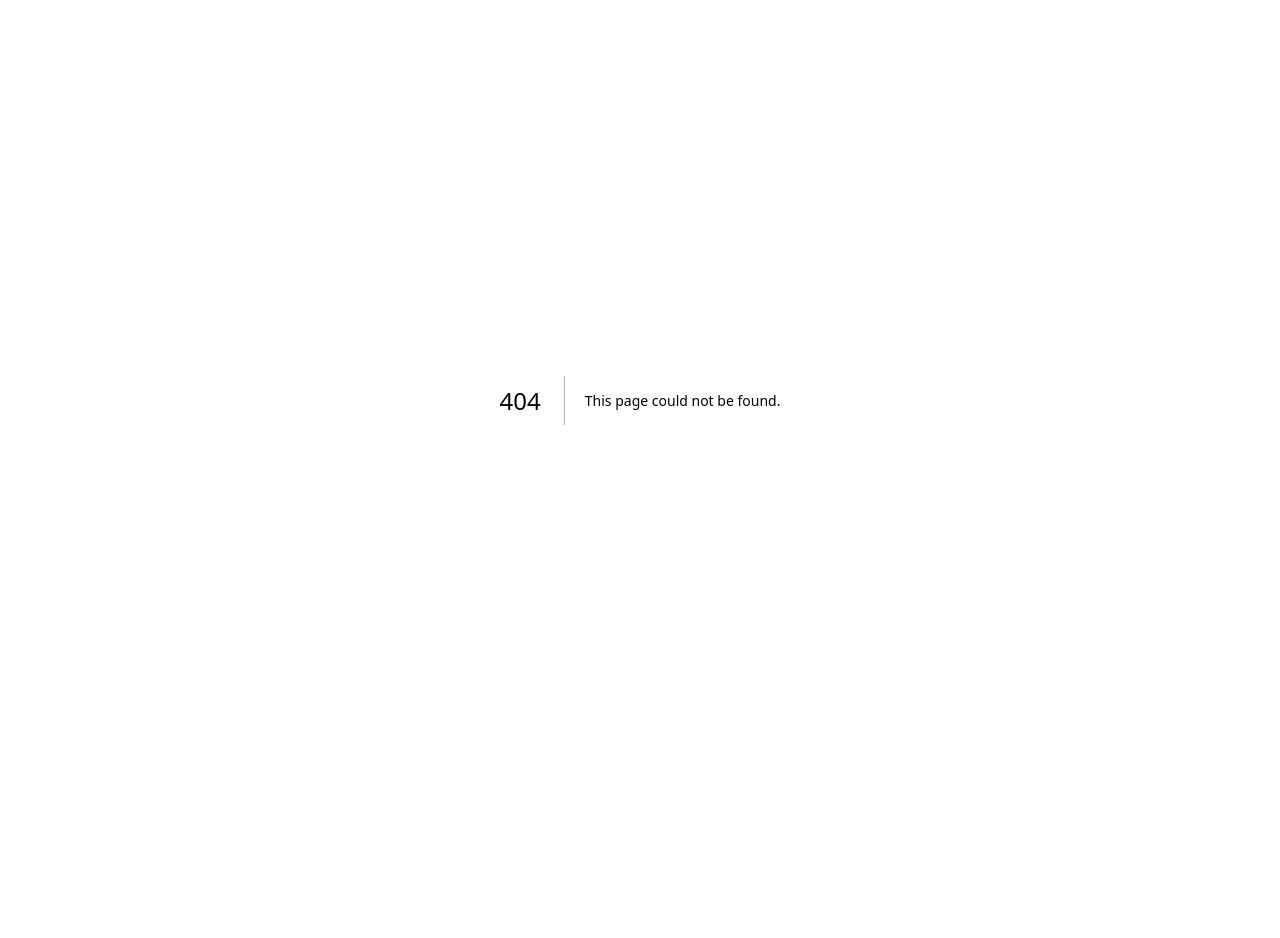
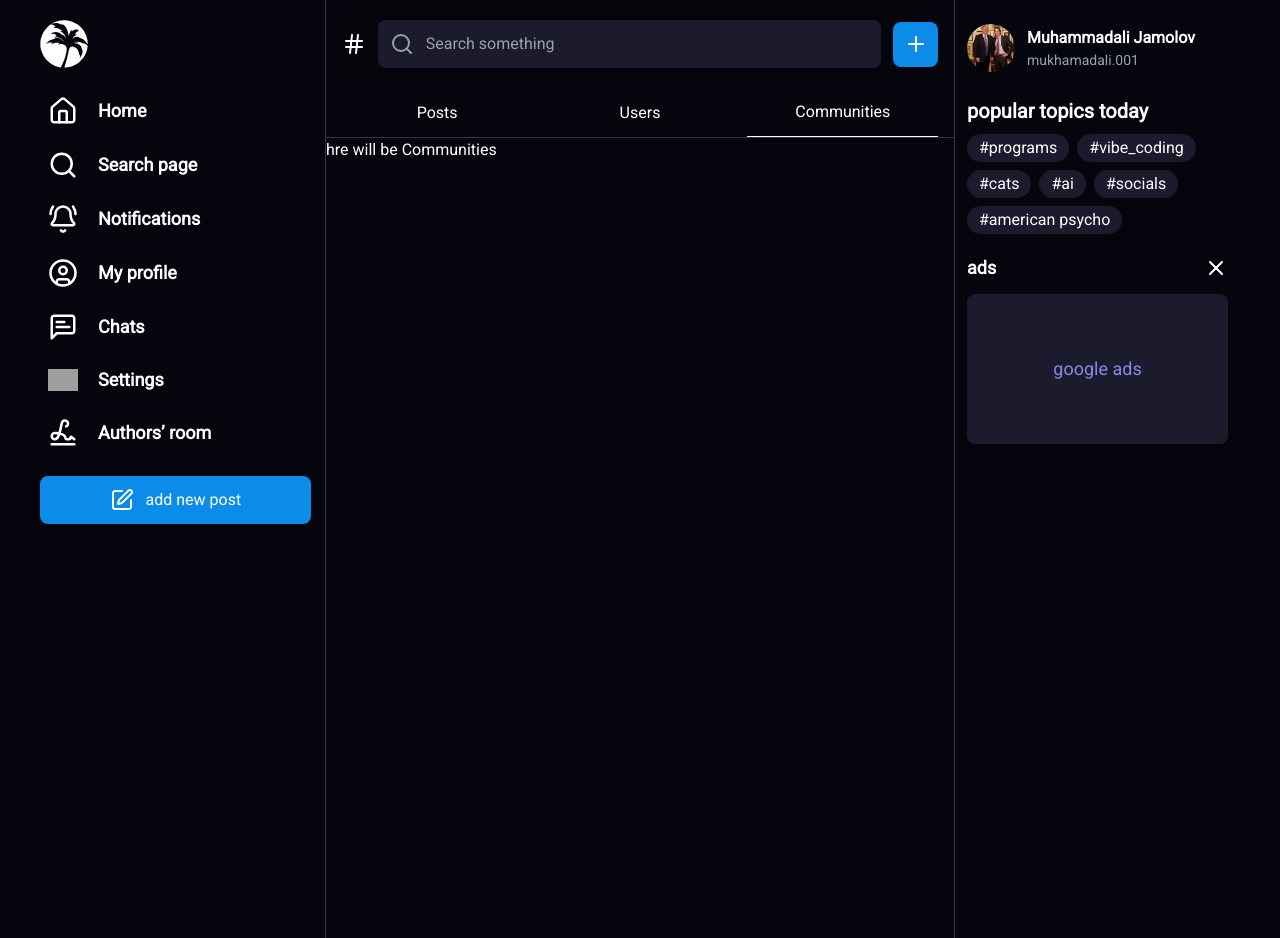
Before and after one commit to nuna82/nuna-core-client, a Next.js app: page /communities in a window 1280 px wide. Before the commit this address had no page. Before the commit the page ends 800 px from the top, so only its background shows below. Built offline with nearby package versions, Linux system fonts and the light colour scheme; grey boxes are pictures that could not be loaded.

Commit message:
post page

```diff
--- /dev/null
+++ b/app/(pages)/(home)/communities/page.tsx
@@ -0,0 +1,7 @@
+export default function Communities(){
+    return (
+        <div className="min-h-screen">
+            <p>hre will be Communities</p>
+        </div>
+    )
+}
--- /dev/null
+++ b/app/(pages)/(home)/users/page.tsx
@@ -0,0 +1,7 @@
+export default function Users() {
+    return(
+        <div className="min-h-screen">
+            here will be users
+        </div>
+    )
+}
--- /dev/null
+++ b/app/(pages)/create-post/page.tsx
@@ -0,0 +1,7 @@
+export default function CreatePost(){
+    return(
+        <div className="min-h-screen">
+            <p>hrere you will create posts</p>
+        </div>
+    )
+}
--- a/app/components/Header.tsx
+++ b/app/components/Header.tsx
@@ -1,23 +1,44 @@
+"use client"
 
-// assets or icons
+// icons
 import { Hash, Plus, Search } from "lucide-react";
 
-
+// next
+import Link from "next/link";
+import { usePathname } from "next/navigation";
 
 export default function Header() {
+    // pathname
+    const pathname = usePathname();
+
     return (
-        <header className="w-full  sticky top-0 py-5 bg-[#05050D]/80 backdrop-blur-lg">
+        <header className="w-full sticky top-0 py-5 bg-[#05050D]/80 backdrop-blur-lg z-50">
             <div className="w-[95%] flex items-center justify-between mx-auto gap-3">
-                <Hash className="cursor-pointer" />
+                {/* Left icon */}
+                <Hash className="cursor-pointer text-white" />
 
+                {/* Search input */}
                 <label className="flex-1 flex items-center py-3 bg-[#1B1B2D] rounded-lg pr-3">
-                    <Search className="mx-3" />
-                    <input className="flex-1" placeholder="search something" type="text" />
+                    <Search className="mx-3 text-gray-400" />
+                    <input
+                        className="flex-1 bg-transparent outline-none text-white placeholder:text-gray-400"
+                        placeholder="Search something"
+                        type="text"
+                    />
                 </label>
-                <button title="add post" className="bg-[#0C8CE9] w-[45px] h-[45px] flex items-center justify-center rounded-lg cursor-pointer hover:opacity-90">
-                    <Plus />
-                </button>
+
+                {/* plus iconn */}
+                <Link
+                    href={pathname !== "/create-post" ? "/create-post" : "/"}
+                    title="Add post"
+                    className="bg-[#0C8CE9] w-[45px] h-[45px] cursor-pointer hover:opacity-90 rounded-lg flex items-center justify-center"
+                >
+                    <Plus
+                        className={`transition-transform duration-200 ease-in-out text-white ${pathname !== "/create-post" ? "rotate-0" : "rotate-45"
+                            }`}
+                    />
+                </Link>
             </div>
         </header>
-    )
+    );
 }
--- a/app/components/HomeHeader.tsx
+++ b/app/components/HomeHeader.tsx
@@ -11,14 +11,14 @@ export default function HomeHeader() {
             <ul className="w-[95%] mx-auto flex items-center justify-between gap-3">
 
                 {/* links  here */}
-                <li className={`flex-1 text-center py-3  ${pathname === "/" ? "border-white border-b" : ""}`}>
-                    <Link href="/">Posts</Link>
+                <li className={`flex-1 text-center   ${pathname === "/" ? "border-white border-b" : ""}`}>
+                    <Link className="block py-3" href="/">Posts</Link>
                 </li>
-                <li className={`flex-1 text-center py-3  ${pathname.startsWith("/users") ? "border-white border-b" : ""}`}>
-                    <Link href="/users">Users</Link>
+                <li className={`flex-1 text-center   ${pathname.startsWith("/users") ? "border-white border-b" : ""}`}>
+                    <Link className="block py-3" href="/users">Users</Link>
                 </li>
-                <li className={`flex-1 text-center py-3  ${pathname.startsWith("/communities") ? "border-white border-b" : ""}`}>
-                    <Link href="/communities">Communities</Link>
+                <li className={`flex-1 text-center   ${pathname.startsWith("/communities") ? "border-white border-b" : ""}`}>
+                    <Link className="block py-3" href="/communities">Communities</Link>
                 </li>
             </ul>
         </div>
```
